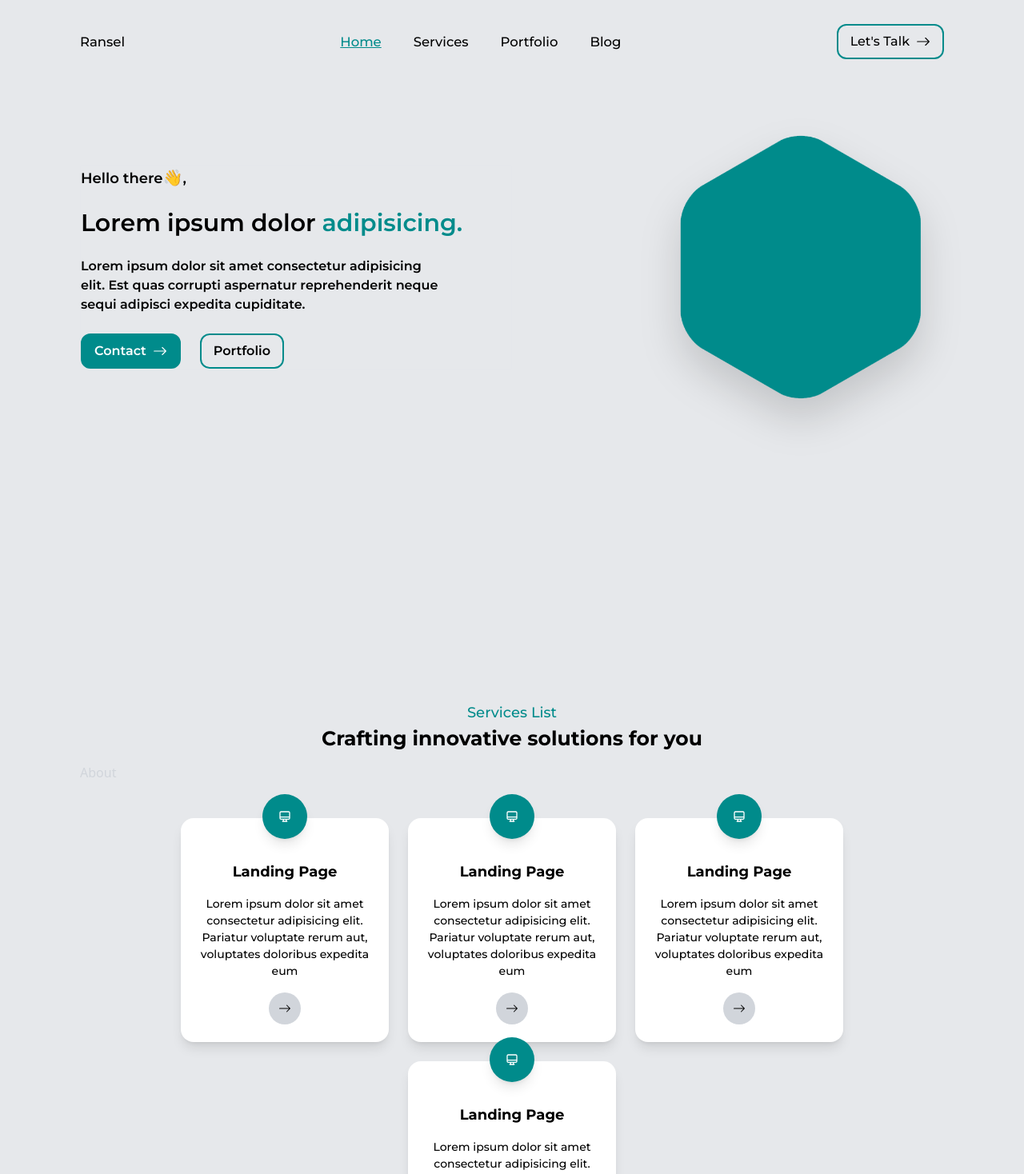
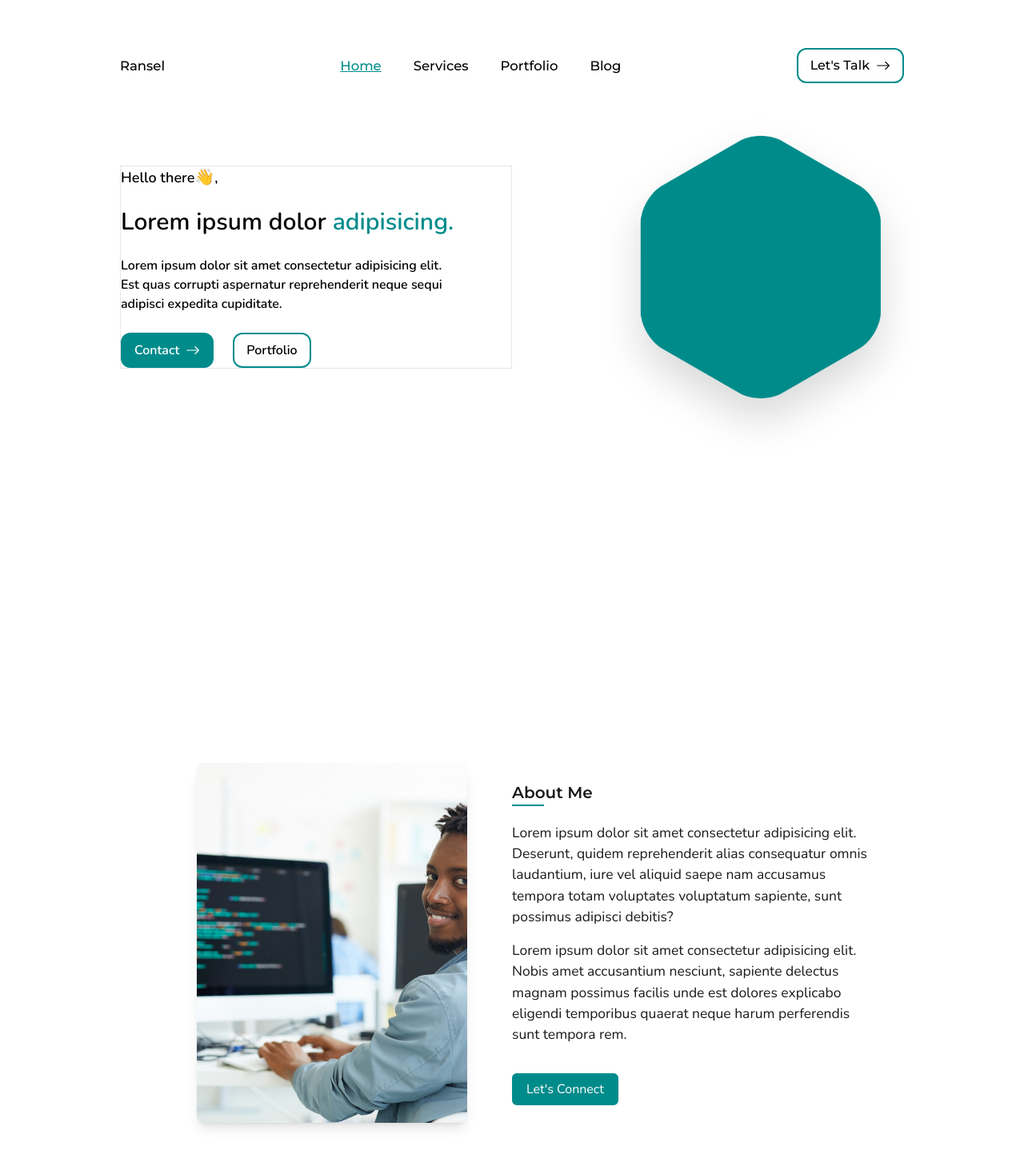
Before and after one commit to ranselorm/ransel, a Next.js app: page / in a window 1280 px wide. Shown: the top 1468 px of the page at 80% size. Built offline with nearby package versions, Linux system fonts and the light colour scheme.

Commit message:
Refactor about section

```diff
--- a/app/globals.css
+++ b/app/globals.css
@@ -1,8 +1,7 @@
 @import url("https://fonts.googleapis.com/css2?family=Work+Sans:ital,wght@0,100;0,200;0,300;0,400;0,500;0,600;0,700;0,800;0,900;1,100;1,200;1,300;1,400;1,500;1,600;1,700;1,800;1,900&display=swap");
 @import url("https://fonts.googleapis.com/css2?family=Montserrat:ital,wght@0,100;0,200;0,300;0,400;0,500;0,600;0,700;1,500;1,600&display=swap");
-@import url("https://fonts.googleapis.com/css2?family=Open+Sans:ital,wght@0,300;0,400;0,500;0,600;0,700;0,800;1,300;1,400;1,500;1,600;1,700;1,800&display=swap");
-@import url("https://fonts.googleapis.com/css2?family=Nunito&display=swap");
-@import url("https://fonts.googleapis.com/css2?family=Poppins&display=swap");
+@import url("https://fonts.googleapis.com/css2?family=Kanit:ital,wght@0,100;0,300;0,400;1,100&display=swap");
+@import url("https://fonts.googleapis.com/css2?family=Nunito:ital,wght@0,200;0,300;0,400;0,500;0,600;0,700;0,800;0,900;0,1000;1,200;1,300;1,400;1,500;1,600;1,700;1,800;1,900;1,1000&display=swap");
 
 @tailwind base;
 @tailwind components;
@@ -31,7 +30,7 @@
 
 body {
   color: var(--font-light);
-  background-color: var(--background-light);
+  /* background-color: var(--background-light); */
   /* background-color: white; */
   padding: 0;
   margin: 0;
--- a/app/layout.js
+++ b/app/layout.js
@@ -13,9 +13,9 @@ export const metadata = {
 export default function RootLayout({ children }) {
   return (
     <html lang="en">
-      <body>
+      <body className="px-6 lg:px-[150px] lg:py-[30px]">
         <Navbar />
-        <div className="px-6 lg:px-[100px] lg:py-[30px]">{children}</div>
+        {children}
         <Footer />
       </body>
     </html>
--- a/app/page.jsx
+++ b/app/page.jsx
@@ -9,8 +9,8 @@ export default function Home() {
     <div className="">
       <Hero />
       <About />
-      <Services />
-      <ChooseMe />
+      {/* <Services /> */}
+      {/* <ChooseMe /> */}
       <Portfolio />
     </div>
   );
--- a/components/About.jsx
+++ b/components/About.jsx
@@ -1,5 +1,52 @@
+import Image from "next/image";
+import { BsSend } from "react-icons/bs";
+
 const About = () => {
-  return <section>About</section>;
+  return (
+    <section className="px-4 md:px-10 text-black/90 font-main">
+      <div className="flex flex-col md:flex-row-reverse items-center">
+        <div className="w-full md:w-9/12">
+          <article className="flex flex-col gap-y-5 text-[17.5px]">
+            <div>
+              <h2 className="text-[20px] font-semibold font-primary">
+                About Me
+              </h2>
+              <div className="w-[40px] h-[2px] bg-[#008b8b]" />
+            </div>
+            <div>
+              <p>
+                Lorem ipsum dolor sit amet consectetur adipisicing elit.
+                Deserunt, quidem reprehenderit alias consequatur omnis
+                laudantium, iure vel aliquid saepe nam accusamus tempora totam
+                voluptates voluptatum sapiente, sunt possimus adipisci debitis?
+              </p>
+              <p className="my-4">
+                Lorem ipsum dolor sit amet consectetur adipisicing elit. Nobis
+                amet accusantium nesciunt, sapiente delectus magnam possimus
+                facilis unde est dolores explicabo eligendi temporibus quaerat
+                neque harum perferendis sunt tempora rem.
+              </p>
+            </div>
+            {/* <p>
+              Lorem ipsum dolor sit amet consectetur adipisicing elit. Sit saepe
+              ut excepturi iure quis perspiciatis nam aperiam qui inventore
+              unde, quod eum? Ex hic earum blanditiis delectus dolorem odit
+              veniam.
+            </p> */}
+
+            <button className="bg-[#008b8b] text-white py-[6px] px-4 text-[16px] rounded-md border-2 border-secondary hover:bg-transparent hover:text-black transition hover:border-secondary w-full md:w-max hidden md:flex">
+              Let's Connect
+            </button>
+          </article>
+        </div>
+        <div className="w-full md:w-9/12 flex justify-center">
+          <div className="relative w-full md:w-9/12 h-[450px] rounded-lg overflow-hidden shadow-lg">
+            <Image src="/sel.jpg" alt="" fill className="object-cover" />
+          </div>
+        </div>
+      </div>
+    </section>
+  );
 };
 
 export default About;
--- a/components/Hero.jsx
+++ b/components/Hero.jsx
@@ -6,7 +6,7 @@ const Hero = () => {
   return (
     <section className="mt-[20px] h-screen font-main">
       <div className="flex items-center flex-col lg:flex-row justify-between">
-        <article className="border w-full lg:w-1/2 flex flex-col items-center lg:items-start justify-center text-center lg:text-left gap-y-6 text-primary font-primary font-semibold">
+        <article className="border w-full lg:w-1/2 flex flex-col items-center lg:items-start justify-center text-center lg:text-left gap-y-6 text-primary font-semibold">
           <h4 className="text-[18px]">
             Hello there<span className="text-xl">&#x1F44B;</span>,
           </h4>
--- a/components/Navbar.jsx
+++ b/components/Navbar.jsx
@@ -29,7 +29,7 @@ const Navbar = () => {
 
   return (
     <nav className="bg-transparent text-black font-primary text-[16.5px] font-medium">
-      <div className="px-[100px] py-[30px] w-full flex justify-between items-center">
+      <div className="py-[30px] w-full flex justify-between items-center">
         <div>
           <h3>Ransel</h3>
         </div>
--- a/components/ui/Button.jsx
+++ b/components/ui/Button.jsx
@@ -5,7 +5,7 @@ const Button = ({ text, icon, fill, styles }) => {
     <button
       className={`${
         fill ? "text-white bg-[#008b8b]" : "bg-transparent text-black"
-      } py-[8px] px-[15px] transition-all duration-300 rounded-xl text-[16px] flex items-center justify-center gap-x-2 border-2 border-secondary`}
+      } py-[8px] px-[15px] transition-all duration-300 rounded-xl text-[16px] flex items-center justify-center gap-x-2 border-2 border-[#008b8b]`}
     >
       <span>{text}</span>
       {icon && <span className="font-medium text-[18px]">{icon}</span>}
--- a/tailwind.config.js
+++ b/tailwind.config.js
@@ -15,7 +15,7 @@ module.exports = {
       fontFamily: {
         primary: ["var(--font-primary)"],
         secondary: ["var(--font-secondary)"],
-        main: ["Work Sans", "sans-serif"],
+        main: ["Nunito", "sans-serif"],
       },
       //colors
       backgroundColor: {
```
Also changed, not shown: public/sel.jpg (added).
